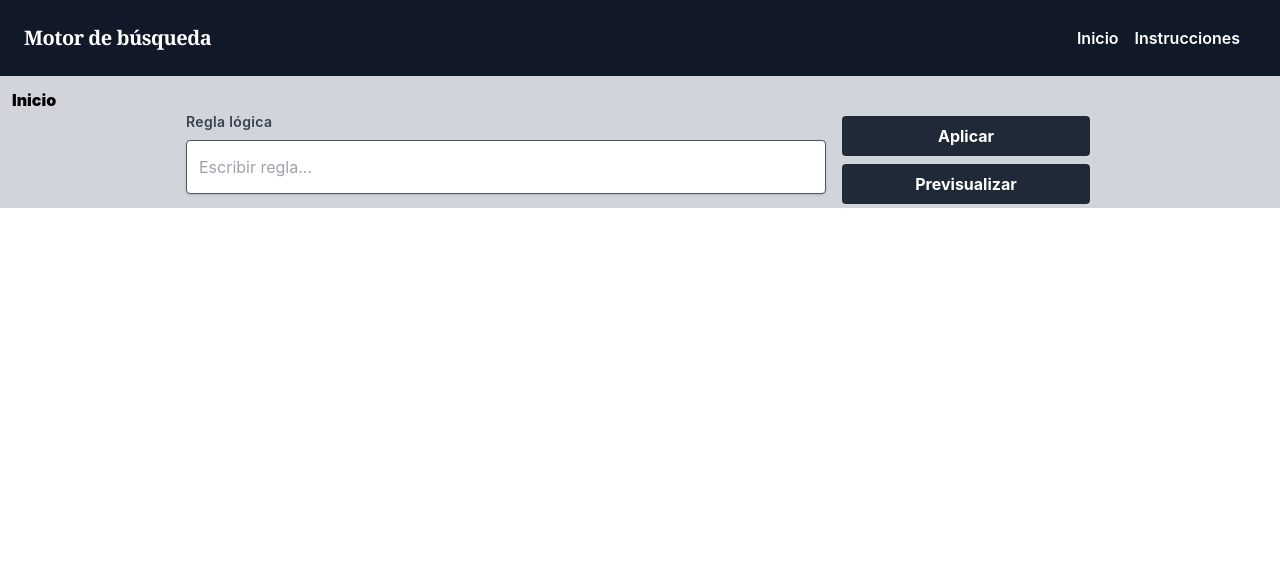
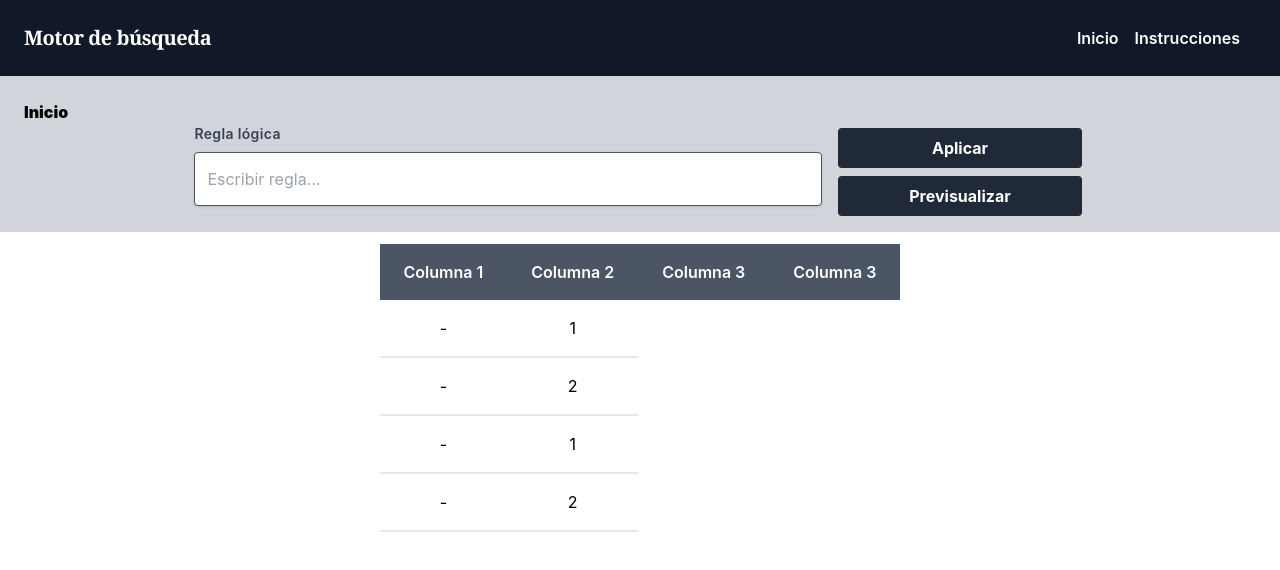
Before and after one commit to Diego-ds/expressions-frontend, a React (Create React App) app: page / in a window 1280 px wide. Shown: the top 570 px of the page. Built offline with nearby package versions, Linux system fonts and the light colour scheme.

Commit message:
table base

```diff
--- a/src/App.tsx
+++ b/src/App.tsx
@@ -1,12 +1,56 @@
 import React from 'react';
 import Input from './layouts/Input/Input';
 import Navbar from './layouts/Navbar/Navbar';
+import Table from './layouts/Table/Table';
+
+const data = [
+  { columna1: '-', columna2: 1 },
+  { columna1: '-', columna2: 2 },
+  { columna1: '-', columna2: 1 },
+  { columna1: '-', columna2: 2 },
+];
+
+const columns = ['Columna 1', 'Columna 2', 'Columna 3', 'Columna 3'];
 
 function App() {
-  return <>
-    <Navbar />
-    <Input />
-  </>;
+  const table_header = (
+    <Table.Row>
+      {columns.map((col, index) => {
+        return (
+          <Table.Cell
+            className="bg-gray-600 font-semibold text-white"
+            key={index}
+          >
+            {col}
+          </Table.Cell>
+        );
+      })}
+    </Table.Row>
+  );
+
+  const table_body = data.map((row: any, rowIndex: number) => {
+    const cols = Object.keys(row).map((col: string, colIndex: number) => {
+      return (
+        <Table.Cell className="border-b-2 text-center" key={colIndex}>
+          {row[col]}
+        </Table.Cell>
+      );
+    });
+    return <Table.Row key={rowIndex}>{cols}</Table.Row>;
+  });
+
+  return (
+    <>
+      <Navbar />
+      <Input />
+      <div className="flex w-auto m-3 justify-center">
+        <Table>
+          <Table.Head>{table_header}</Table.Head>
+          <Table.Body>{table_body}</Table.Body>
+        </Table>
+      </div>
+    </>
+  );
 }
 
 export default App;
--- a/src/layouts/Input/Input.tsx
+++ b/src/layouts/Input/Input.tsx
@@ -3,7 +3,7 @@ import TextField from '../../components/inputs/TextField/TextField';
 
 const Input = () => {
   return (
-    <div className="bg-gray-300">
+    <div className="bg-gray-300 p-3">
       <div className="font-black pl-3 pt-3">Inicio</div>
       <div className="flex flex-wrap justify-center space-x-3">
         <TextField fullWidth id="rule" type="text" placeholder="Escribir regla..." />
--- /dev/null
+++ b/src/layouts/Table/Table.tsx
@@ -0,0 +1,33 @@
+import { BaseTableProps, Data } from '../../models/Table.models';
+
+const Table = (props: BaseTableProps) => {
+  const { children } = props;
+  return <table>{children}</table>;
+};
+
+export const TableHead = (props: BaseTableProps) => {
+  const { children } = props;
+  return <thead>{children}</thead>;
+};
+
+export const TableBody = (props: BaseTableProps) => {
+  const { className, children } = props;
+  return <tbody>{children}</tbody>;
+};
+
+const TableRow = (props: BaseTableProps) => {
+  const { children } = props;
+  return <tr>{children}</tr>;
+};
+
+const TableCell = (props: BaseTableProps) => {
+  const { className, children } = props;
+  return <td className={'pt-4 pb-4 pr-6 pl-6 text-center ' + className}>{children}</td>;
+};
+
+export default Object.assign(Table, {
+  Head: TableHead,
+  Body: TableBody,
+  Row: TableRow,
+  Cell: TableCell,
+});
--- /dev/null
+++ b/src/models/Table.models.ts
@@ -0,0 +1,25 @@
+import { ReactElement } from "react";
+
+export interface BaseTableProps {
+  name?: string;
+  autoComplete?: string;
+  className?: string;
+  error?: boolean;
+  errorMessage?: string;
+  label?: string | ReactElement;
+  helperText?: string;
+  disabled?: boolean;
+  startAdornment?: any;
+  endAdornment?: any;
+  maxLength?: number;
+  value?: any;
+  onChange?: (event: any) => void;
+  children?: any;
+  inputRef?: any;
+  color?: 'primary' | 'secondary';
+}
+
+export interface Data {
+  label: string;
+  value: number;
+}
```
